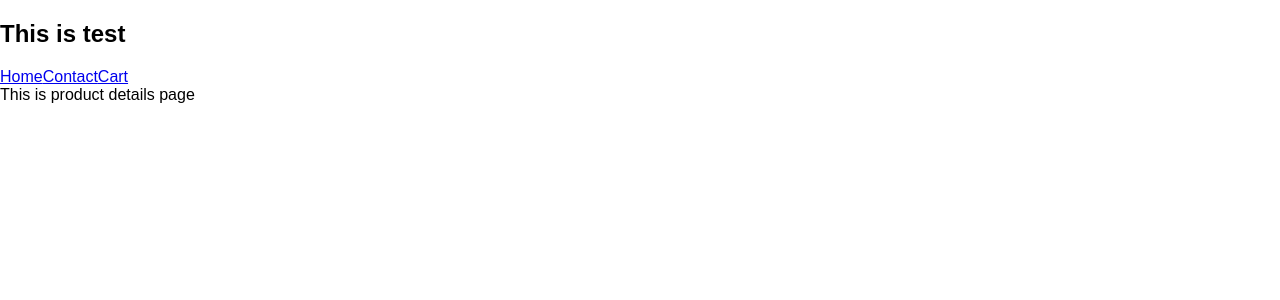
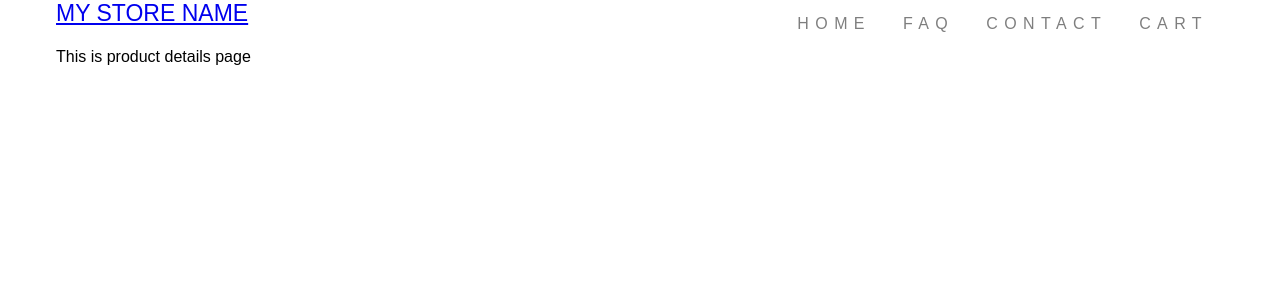
Before and after one commit to Bodeck/internet-shop, a React app: page /product in a window 1280 px wide. Shown: the top 300 px of the page. Built offline with nearby package versions, Linux system fonts and the light colour scheme; the HTML template or start-up script is replaced by a standard one.

Commit message:
Adjust header component and add styles

```diff
--- /dev/null
+++ b/src/components/Header.css
@@ -0,0 +1,32 @@
+.header {
+  display: flex;
+  justify-content: right;
+  margin: 0 auto;
+  text-transform: uppercase;
+}
+.logo {
+  width: 348px;
+  font-size: 23px;
+  width: 30%;
+  text-decoration: none;
+}
+.navbar {
+  width: 70%;
+  display: flex;
+  justify-content: flex-end;
+}
+
+.nav-link {
+  color: #000000;
+  font-weight: 400;
+  font-size: 16px;
+  letter-spacing: 6.4px;
+  line-height: 16px;
+  padding: 16px;
+  opacity: .5;
+  text-decoration: none;
+}
+
+a:hover, .active {
+  opacity: 1;
+}
--- a/src/components/Header.js
+++ b/src/components/Header.js
@@ -1,16 +1,20 @@
 import React from 'react';
-import {Link} from 'react-router-dom';
+import { NavLink, Link } from 'react-router-dom';
+import './Header.css';
 
 const Header = props => {
   return (
-    <nav className="header">
-      <h1>{props.pageName}</h1>
-      <div>
-        <Link to="/">Home</Link>
-        <Link to="contact">Contact</Link>
-        <Link to="cart">Cart</Link>
+    <header className="header container">
+      <div className="logo">
+        <Link exact to="/">My Store Name</Link>
       </div>
-    </nav>
+      <nav className="navbar">
+        <NavLink className="nav-link" exact to="/" activeClassName="active">Home</NavLink>
+        <NavLink className="nav-link" exact to="/faq" activeClassName="active">FAQ</NavLink>
+        <NavLink className="nav-link" exact to="/contact" activeClassName="active">Contact</NavLink>
+        <NavLink className="nav-link" exact to="/cart" activeClassName="active">Cart</NavLink>
+      </nav>
+    </header>
   );
 };
 
--- a/src/components/MainLayout.js
+++ b/src/components/MainLayout.js
@@ -1,13 +1,15 @@
-import React, {Component} from 'react';
+import React, { Component } from 'react';
 import Header from './Header';
 
 class MainLayout extends Component {
   render() {
     return (
-    <div>
-      <Header pageName="This is test"/>
-      {this.props.children}
-    </div>
+      <div>
+        <Header pageName="This is test" />
+        <div className="container">
+          {this.props.children}
+        </div>
+      </div>
     )
   }
 }
--- a/src/index.css
+++ b/src/index.css
@@ -1,4 +1,14 @@
+* {
+    box-sizing: border-box;
+}
+
 body {
     font-family: Arial, Helvetica, sans-serif;
     margin: 0;
 }
+
+.container {
+    height: 100%;
+    max-width: 1168px;
+    margin: 0 auto;
+}
--- a/src/index.js
+++ b/src/index.js
@@ -1,5 +1,6 @@
 import React from 'react';
 import ReactDOM from 'react-dom';
+// import 'bootstrap/dist/css/bootstrap-grid.css'
 import './index.css';
 import App from './components/App';
 
```
